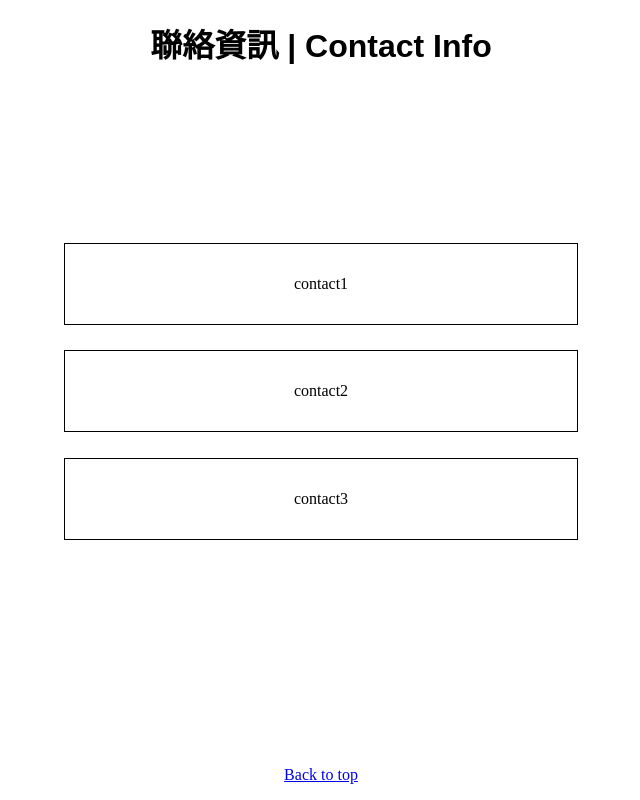
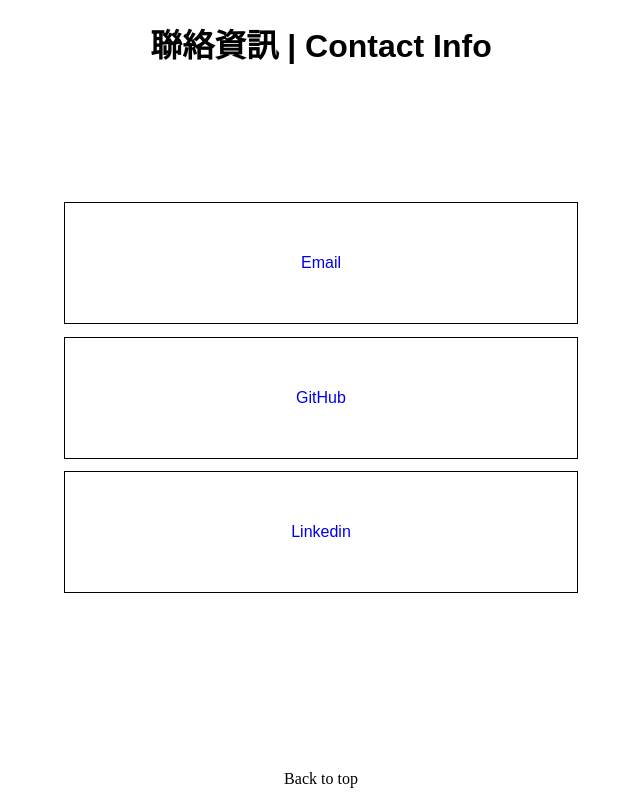
Before and after one commit to HS6103/hs6103.github.io, a plain HTML site: page index.html in a window 1280 px wide. Shown: the part 2400-3200 px from the top of the page, without its empty margins (319-959 px from the left). Drawn offline with Linux system fonts and the light colour scheme.

Commit message:
changed card html, text, card content; changed back to top anchor tag css

```diff
--- a/index.html
+++ b/index.html
@@ -43,13 +43,25 @@
     <section id="contact" class="contact light-theme">
         <h2 class="title" id="contact-title">聯絡資訊 | Contact Info</h2>
         <div class="flex-container">
-            <div class="cards">contact1</div>
-            <div class="cards">contact2</div>
-            <div class="cards">contact3</div>
+            <a class="cards" href="https://github.com/HS6103">
+                <div>
+                    Email
+                </div>
+            </a>
+            <a class="cards" href="https://github.com/HS6103">
+                <div>
+                    GitHub
+                </div>
+            </a>
+            <a class="cards" href="https://www.linkedin.com/in/%E7%85%A6%E5%AE%B8-%E8%95%AD-9a879a2b2/">
+                <div>
+                    Linkedin
+                </div>
+            </a>
         </div>
-        <footer>
-            <a href="#">Back to top</a>
-        </footer>
+        <div class="footer">
+            <a class="btt" href="#">Back to top</a>
+        </div>
     </section>
 
 </body>
--- a/styles.css
+++ b/styles.css
@@ -188,13 +188,30 @@ body {
     box-shadow: 0 10px 10px 0 #3a3d40;
 }
 
-.contact footer {
+.contact .footer {
     position: absolute;
-    bottom: 2%;
+    bottom: 1.5%;
+
+}
+
+.contact .btt {
+    color: #000;
+    text-decoration: none;
 }
 
 .contact .cards {
     flex-wrap: nowrap;
+    height: 15%;
+    margin-bottom: 1%;
+    text-decoration: none;
+    font-family: sans-serif;
+    font-size: 1em;
+}
+
+.contact .cards:visited {
+    flex-wrap: nowrap;
     height: 10%;
     margin-bottom: 2%;
+    text-decoration: none;
+    color: #000;
 }
```
